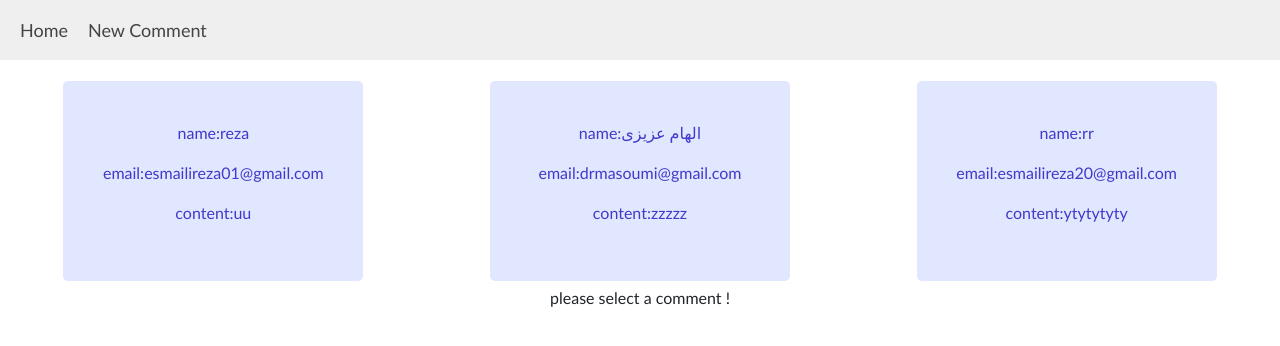
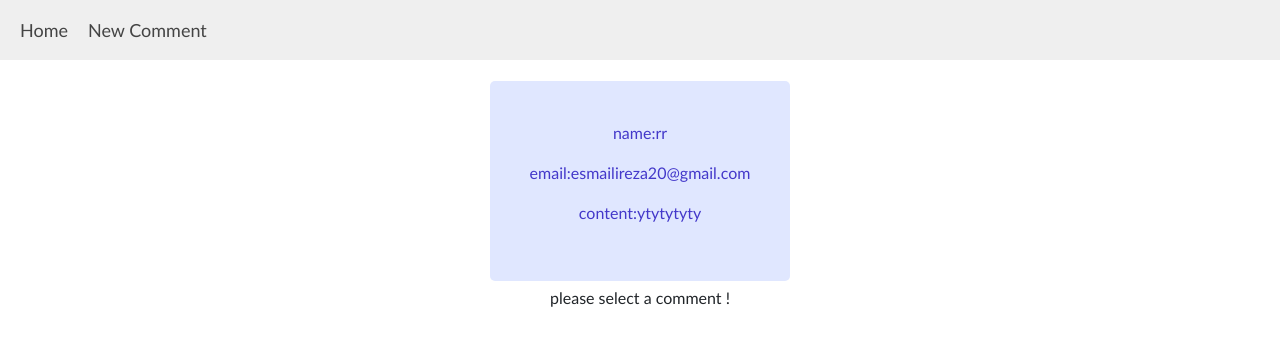
Before and after one commit to esmailireza/http-app, a React (Create React App) app: page / in a window 1280 px wide. Shown: the top 346 px of the page. Built offline with nearby package versions, Linux system fonts and the light colour scheme; data requests are answered from the project's data file.

Commit message:
add bootstrap style to button

```diff
--- a/data/db.json
+++ b/data/db.json
@@ -1,19 +1,5 @@
 {
   "comments": [
-    {
-      "name": "reza",
-      "email": "esmailireza01@gmail.com",
-      "content": "uu",
-      "postId": 10,
-      "id": 2
-    },
-    {
-      "name": "الهام عزیزی",
-      "email": "drmasoumi@gmail.com",
-      "content": "zzzzz",
-      "postId": 10,
-      "id": 3
-    },
     {
       "name": "rr",
       "email": "esmailireza20@gmail.com",
--- a/src/Components/FullComment/FullComment.js
+++ b/src/Components/FullComment/FullComment.js
@@ -38,8 +38,10 @@ const FullComment = ({ commentId, setComments, setSelectedId }) => {
       <div className="FullComment">
         <p>{comment.name}</p>
         <p>{comment.email}</p>
-        <p>{comment.body}</p>
-        <button onClick={deleteHandler}>Delete</button>
+        <p>{comment.content}</p>
+        <button onClick={deleteHandler} className="btn btn-outline-primary">
+          Delete
+        </button>
       </div>
     );
   }
--- a/src/Components/FullComment/fullComment.css
+++ b/src/Components/FullComment/fullComment.css
@@ -4,7 +4,7 @@
   flex-direction: column;
   justify-content: center;
   background-color: #e0e7ff;
-  width: 600px;
+  width: 450px;
   height: 200px;
   color: #4338ca;
   border-radius: 5px;
```
